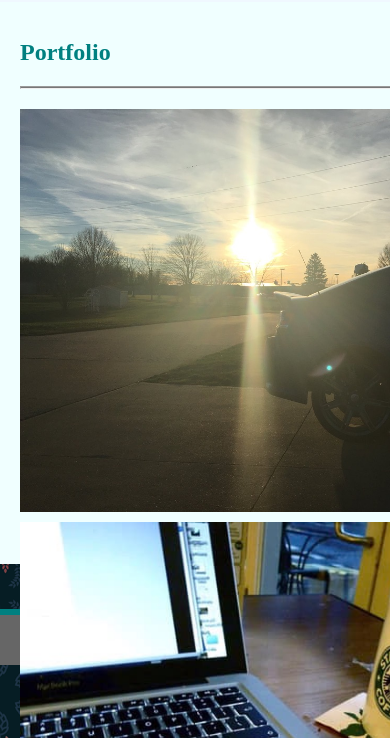
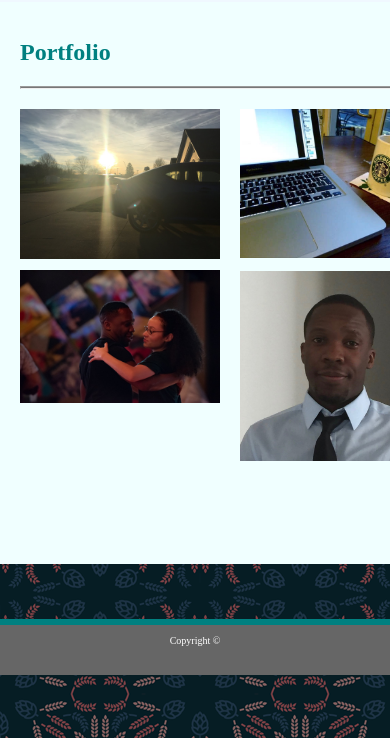
Before and after one commit to dubemelchi/Responsive-Portfolio, a plain HTML site: page portfolio.html in a window 390 px wide. Shown: the part 106-844 px from the top of the page. Drawn offline with Linux system fonts and the light colour scheme.

Commit message:
resized portfolio

```diff
--- a/assets/css/style.css
+++ b/assets/css/style.css
@@ -220,7 +220,7 @@ hr {
     .container{
         width: 580px;
         margin: auto;
-        min-height: 610px;
+        min-height: 620px;
     }
 
     .wrapper {
@@ -252,10 +252,38 @@ hr {
         clear: both;
       }
 
+      header {
+    background: whitesmoke;
+    height: 55px;
+    border-bottom-color: #cccccc;
+    font-family: Georgia, 'Times New Roman', Times, serif;
+
+
+}
+
+.img-car {
+
+   width: 200px;
+
+}
+
+.img2 {
+    width: 200px;
+}
+
+.img3 {
+    right: 220px;
+       top: 2px;
+    width: 200px;
+
+}
+
     .img4 {
-        position: relative;
-        top: 20px;
-        right: 220px;}
+       position: relative;
+       right: -220px;
+       top: -140px;
+        width: 200px
+}
 
         img {
             width: 538px;
```
